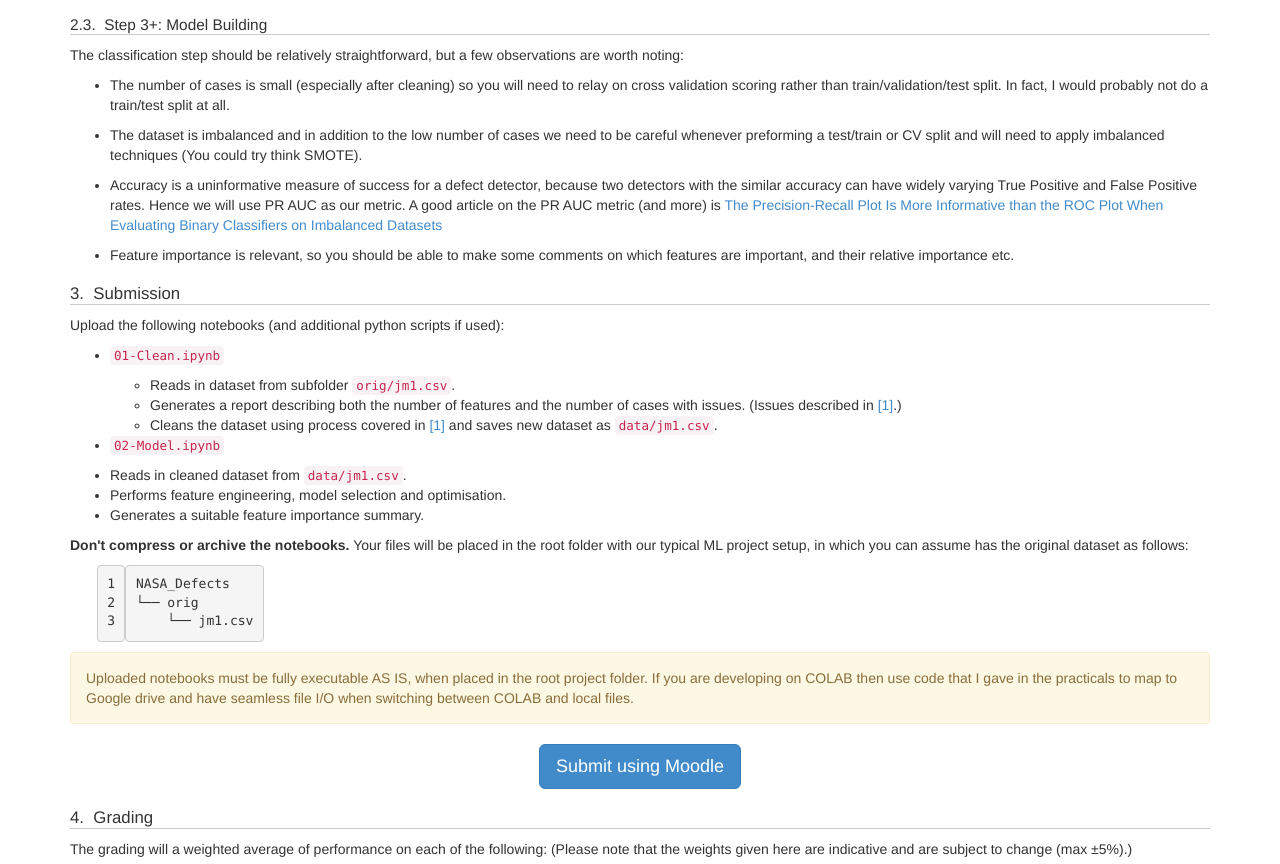
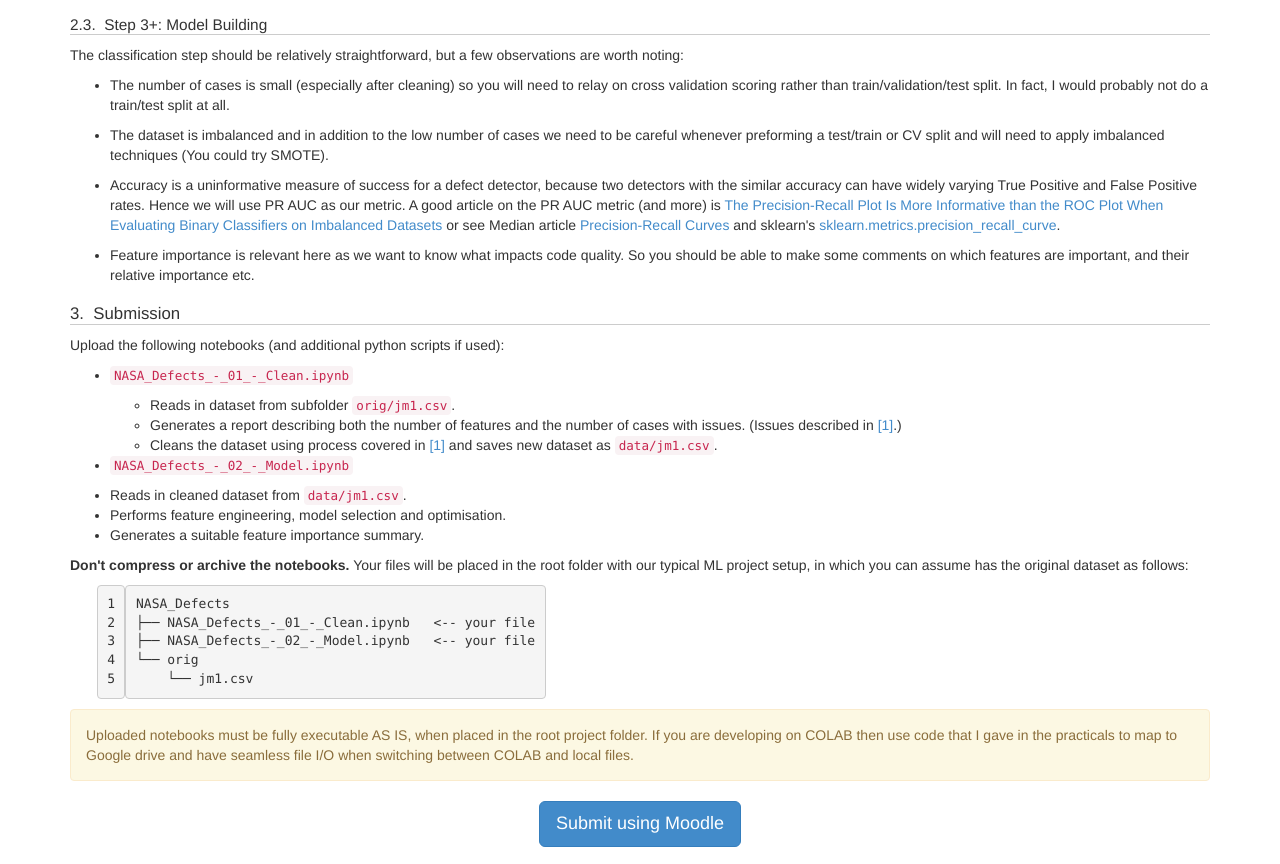
Before and after one commit to SETU-DataMining2/live, a plain HTML site: page topics/21-Assignments/01-NASA_Software_Defect_Datasets/00-Outline.html in a window 1280 px wide. Shown: the part 780-1644 px from the top of the page. Drawn offline with nearby package versions, Linux system fonts and the light colour scheme; some packages are replaced by stand-ins of ours.

Commit message:
21 / 01 minor edits

```diff
--- a/topics/21-Assignments/01-NASA_Software_Defect_Datasets/00-Outline.html
+++ b/topics/21-Assignments/01-NASA_Software_Defect_Datasets/00-Outline.html
@@ -183,21 +183,23 @@ The datasets are overlapping in the sense that many cases appear in multiple dat
 <p>The number of cases is small (especially after cleaning) so you will need to relay on cross validation scoring rather than train/validation/test split. In fact, I would probably not do a train/test split at all.</p>
 </li>
 <li>
-<p>The dataset is imbalanced and in addition to the low number of cases we need to be careful whenever preforming a test/train or CV split and will need to apply imbalanced techniques (You could try think SMOTE). </p>
+<p>The dataset is imbalanced and in addition to the low number of cases we need to be careful whenever preforming a test/train or CV split and will need to apply imbalanced techniques (You could try SMOTE). </p>
 </li>
 <li>
 <p>Accuracy is a uninformative measure of success for a defect detector, because two detectors with the similar accuracy can have widely varying True Positive and False Positive rates. Hence we will use PR AUC as our metric.
- A good article on the PR AUC metric (and more) is <a href="https://www.ncbi.nlm.nih.gov/pmc/articles/PMC4349800/pdf/pone.0118432.pdf">The Precision-Recall Plot Is More Informative than the ROC Plot When Evaluating Binary Classifiers on Imbalanced Datasets</a></p>
+ A good article on the PR AUC metric (and more) is <a href="https://www.ncbi.nlm.nih.gov/pmc/articles/PMC4349800/pdf/pone.0118432.pdf">The Precision-Recall Plot Is More Informative than the ROC Plot When Evaluating Binary Classifiers on Imbalanced Datasets</a> or see Median article
+ <a href="https://medium.com/@douglaspsteen/precision-recall-curves-d32e5b290248">Precision-Recall Curves</a> and
+ sklearn's <a href="https://scikit-learn.org/stable/modules/generated/sklearn.metrics.precision_recall_curve.html">sklearn.metrics.precision_recall_curve</a>.</p>
 </li>
 <li>
-<p>Feature importance is relevant, so you should be able to make some comments on which features are important, and their relative importance etc.</p>
+<p>Feature importance is relevant here as we want to know what impacts code quality. So you should be able to make some comments on which features are important, and their relative importance etc.</p>
 </li>
 </ul>
 <h2>Submission</h2>
 <p>Upload the following notebooks (and additional python scripts if used):</p>
 <ul>
 <li>
-<p><code>01-Clean.ipynb</code> <br/></p>
+<p><code>NASA_Defects_-_01_-_Clean.ipynb</code> <br/></p>
 <ul>
 <li>Reads in dataset from subfolder <code>orig/jm1.csv</code>.</li>
 <li>Generates a report describing both the number of features and the number of cases with issues. (Issues described in <a href="#paper">[1]</a>.) </li>
@@ -205,7 +207,7 @@ The datasets are overlapping in the sense that many cases appear in multiple dat
 </ul>
 </li>
 <li>
-<p><code>02-Model.ipynb</code> <br/>   </p>
+<p><code>NASA_Defects_-_02_-_Model.ipynb</code> <br/>  </p>
 </li>
 <li>Reads in cleaned dataset from <code>data/jm1.csv</code>.</li>
 <li>Performs feature engineering, model selection and optimisation.</li>
@@ -214,7 +216,11 @@ The datasets are overlapping in the sense that many cases appear in multiple dat
 <p><strong>Don't compress or archive the notebooks.</strong> Your files will be placed in the root folder with our typical ML project setup, in which you can assume has the original dataset as follows:</p>
 <div class="highlight"><table class="highlighttable"><tr><td class="linenos"><div class="linenodiv"><pre><span class="normal">1</span>
 <span class="normal">2</span>
-<span class="normal">3</span></pre></div></td><td class="code"><div><pre><span></span>NASA_Defects
+<span class="normal">3</span>
+<span class="normal">4</span>
+<span class="normal">5</span></pre></div></td><td class="code"><div><pre><span></span>NASA_Defects
+├── NASA_Defects_-_01_-_Clean.ipynb   &lt;-- your file
+├── NASA_Defects_-_02_-_Model.ipynb   &lt;-- your file
 └── orig
     └── jm1.csv
 </pre></div></td></tr></table></div>
```
